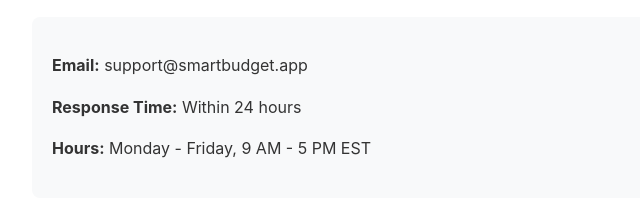
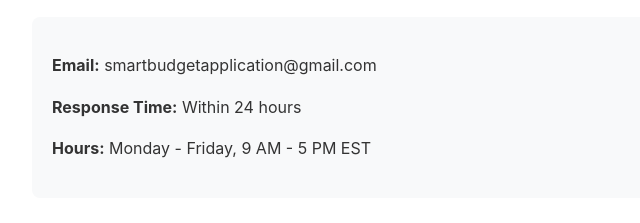
Before and after one commit to cmichael4/Smartbudget-support, a plain HTML site: page support.html in a window 1280 px wide. Shown: the part 206-429 px from the top of the page, 208-848 px from the left. Drawn offline with Linux system fonts and the light colour scheme.

Commit message:
Update support.html

```diff
--- a/support.html
+++ b/support.html
@@ -71,7 +71,7 @@
     <div class="section">
         <h2>📧 Contact Support</h2>
         <div class="contact-info">
-            <p><strong>Email:</strong> support@smartbudget.app</p>
+            <p><strong>Email:</strong> smartbudgetapplication@gmail.com</p>
             <p><strong>Response Time:</strong> Within 24 hours</p>
             <p><strong>Hours:</strong> Monday - Friday, 9 AM - 5 PM EST</p>
         </div>
@@ -109,13 +109,13 @@
     <div class="section">
         <h2>🐛 Report a Bug</h2>
         <p>Found a bug? Help us improve SmartBudget by reporting it:</p>
-        <a href="mailto:support@smartbudget.app?subject=Bug Report" class="button">Report Bug</a>
+        <a href="mailto:smartbudgetapplication@gmail.com?subject=Bug Report" class="button">Report Bug</a>
     </div>
 
     <div class="section">
         <h2>💡 Feature Request</h2>
         <p>Have an idea for a new feature? We'd love to hear it:</p>
-        <a href="mailto:support@smartbudget.app?subject=Feature Request" class="button">Suggest Feature</a>
+        <a href="mailto:smartbudgetapplication@gmail.com?subject=Feature Request" class="button">Suggest Feature</a>
     </div>
 
     <div class="section">
```
